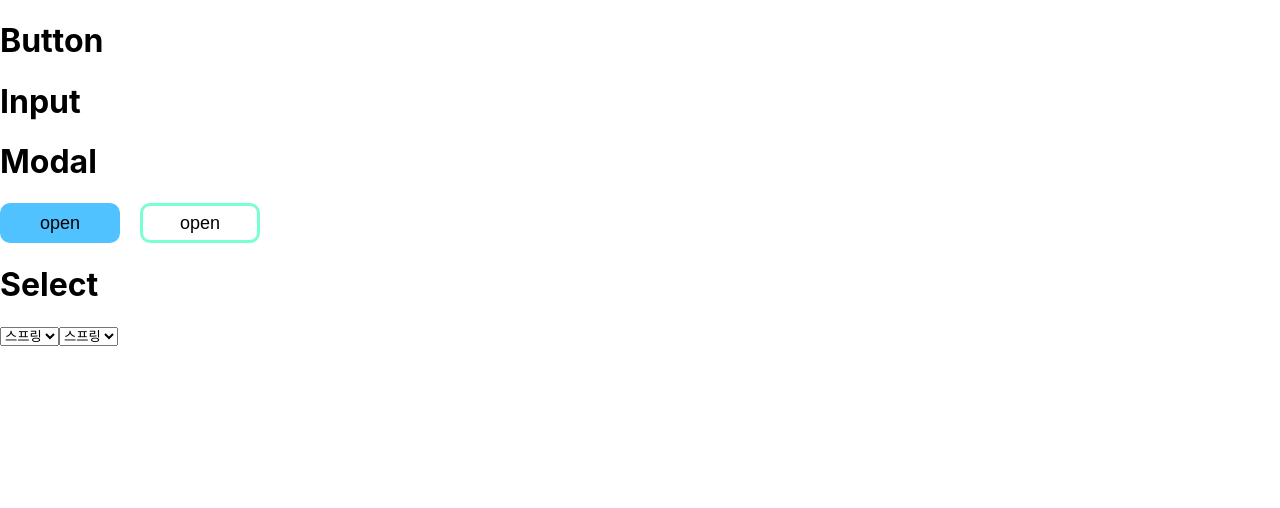
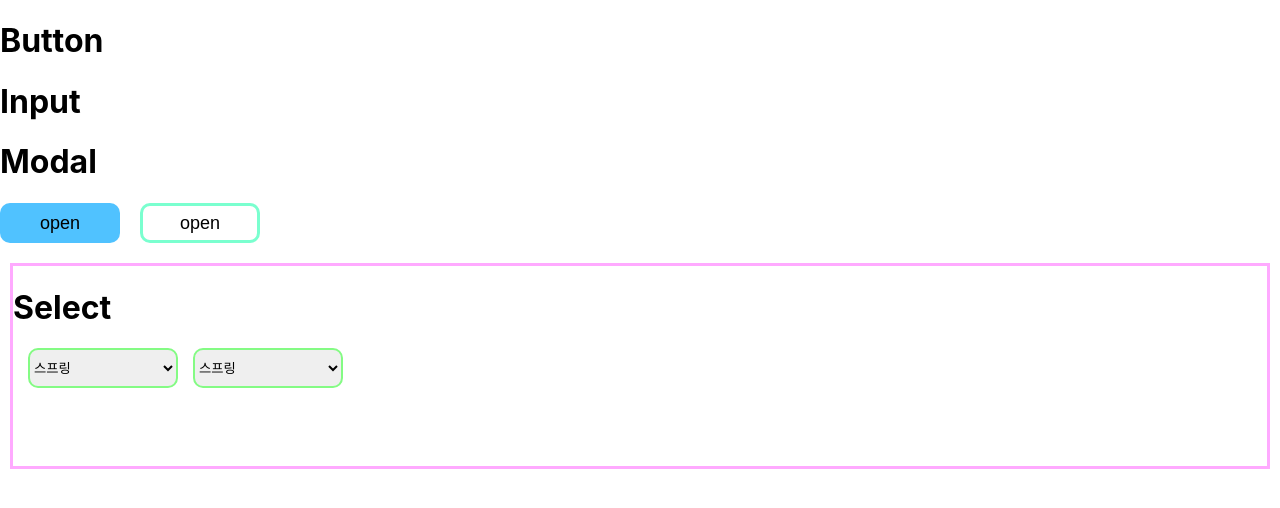
Before and after one commit to leolego03/react-practice, a React (Create React App) app: page / in a window 1280 px wide. Shown: the top 508 px of the page. Built offline with nearby package versions, Linux system fonts and the light colour scheme.

Commit message:
Css: Select css 작업

```diff
--- a/src/components/Select/Select.jsx
+++ b/src/components/Select/Select.jsx
@@ -3,23 +3,23 @@ import * as S from "./SelectStyle"
 
 const Select = () => {
   return (
-    <div>
+    <S.SelectContainer>
         <h1>Select</h1>
-        <div>
-          <select>
+        <S.Selectdiv>
+          <S.SelectOptoin1>
             <option>스프링</option>
             <option>자바</option>
             <option>리액트</option>
             <option>노드</option>
-          </select>
-          <select>
+          </S.SelectOptoin1>
+          <S.SelectOptoin2>
             <option>스프링</option>
             <option>자바</option>
             <option>리액트</option>
             <option>노드</option>
-          </select>
-        </div>
-    </div>
+          </S.SelectOptoin2>
+        </S.Selectdiv>
+    </S.SelectContainer>
   )
 }
 
--- a/src/components/Select/SelectStyle.js
+++ b/src/components/Select/SelectStyle.js
@@ -1 +1,33 @@
 import { styled } from "styled-components";
+
+export const SelectContainer = styled.div`
+  border: 3px solid #FFAAFF;
+  margin: 0 10px 0 10px;
+  height: 200px;
+  overflow: hidden;
+  margin-top: 20px;
+`
+
+export const SelectOptoin1 = styled.select`
+    border: 2px solid #84FB84;
+    border-radius: 10px;
+    margin: 0 auto 0 15px;
+    width: 150px;
+    height: 40px;
+
+`
+
+export const SelectOptoin2 = styled.select`
+    border: 2px solid #84FB84;
+    border-radius: 10px;
+    margin: 0 auto auto 15px;
+    width: 150px;
+    height: 40px;
+
+`
+
+export const Selectdiv = styled.div`
+  border-radius: 10px;
+  background-color: #fff;
+
+`
```
